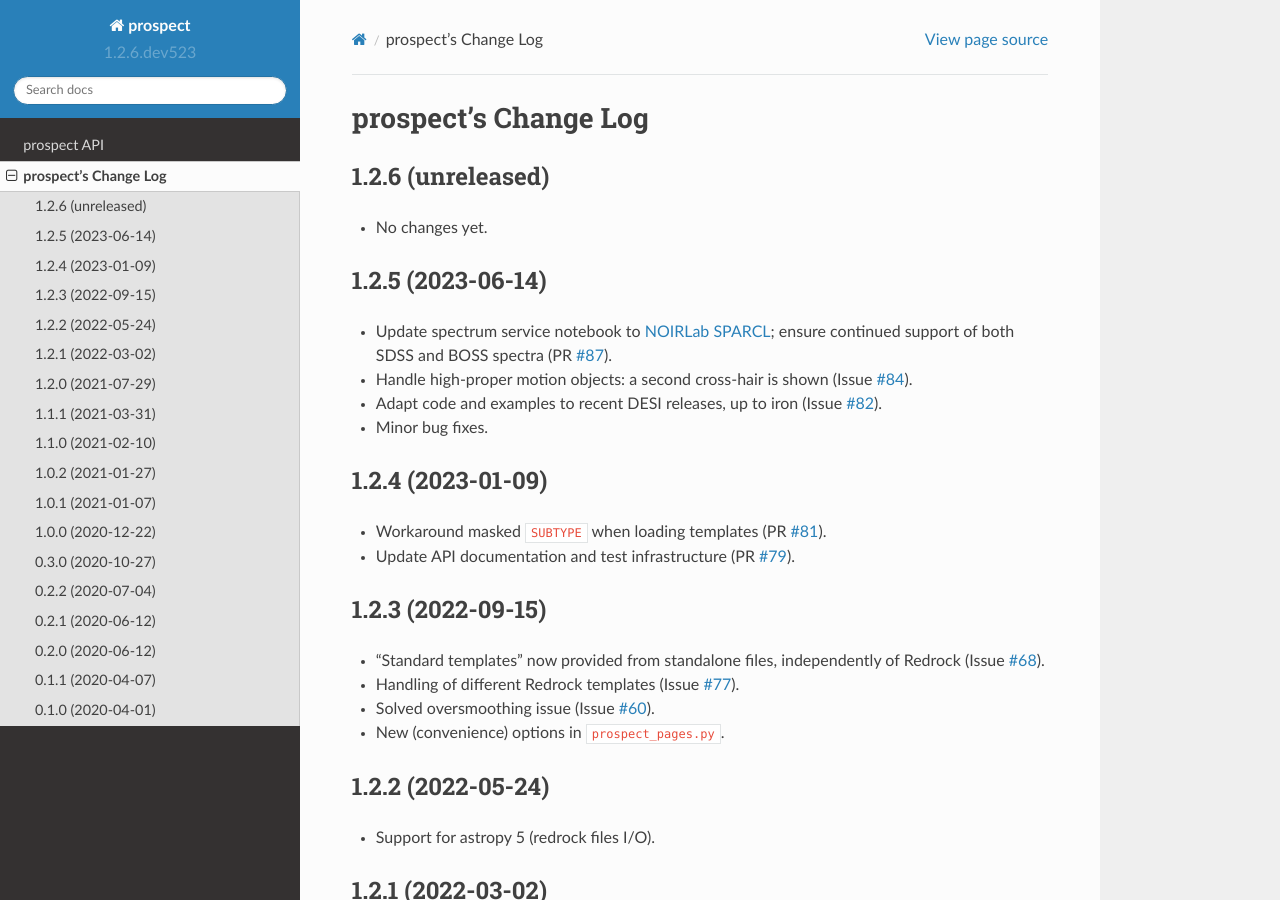
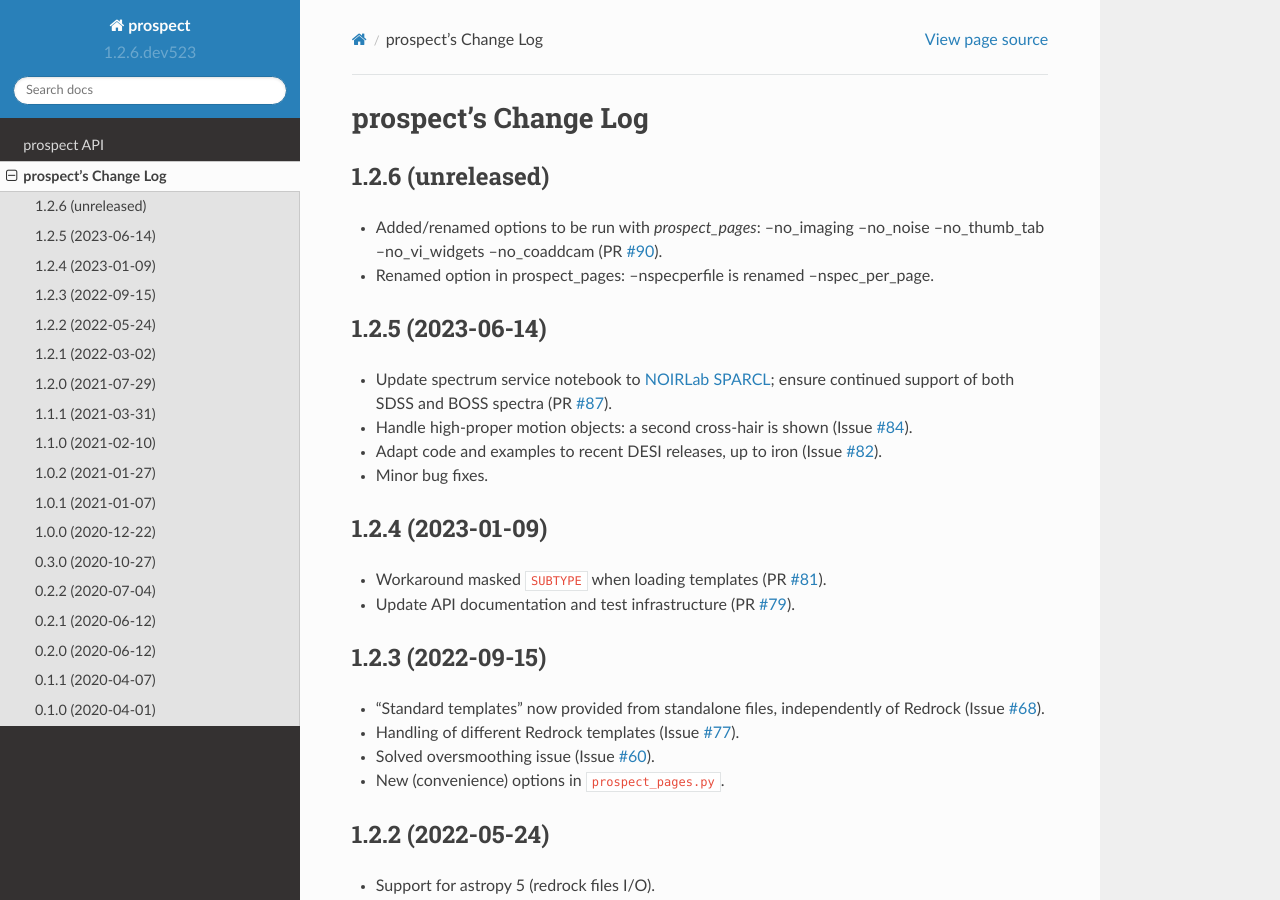
Before and after one commit to desihub/prospect, a Sphinx documentation site: the page built from doc/changes.rst, in a window 1280 px wide and 900 px high. Built offline with Sphinx 7.4.7 and the Read the Docs theme 2.0.0, drawn with Linux system fonts in a browser that asks for light colours.

Commit message:
doc changes

```diff
--- a/doc/changes.rst
+++ b/doc/changes.rst
@@ -5,7 +5,10 @@ prospect's Change Log
 1.2.6 (unreleased)
 ------------------
 
-* No changes yet.
+* Added/renamed options to be run with `prospect_pages`: --no_imaging --no_noise --no_thumb_tab --no_vi_widgets --no_coaddcam (PR `#90`_).
+* Renamed option in prospect_pages: --nspecperfile is renamed --nspec_per_page.
+
+.. _`#90`: https://github.com/desihub/prospect/pull/90
 
 1.2.5 (2023-06-14)
 ------------------
```
